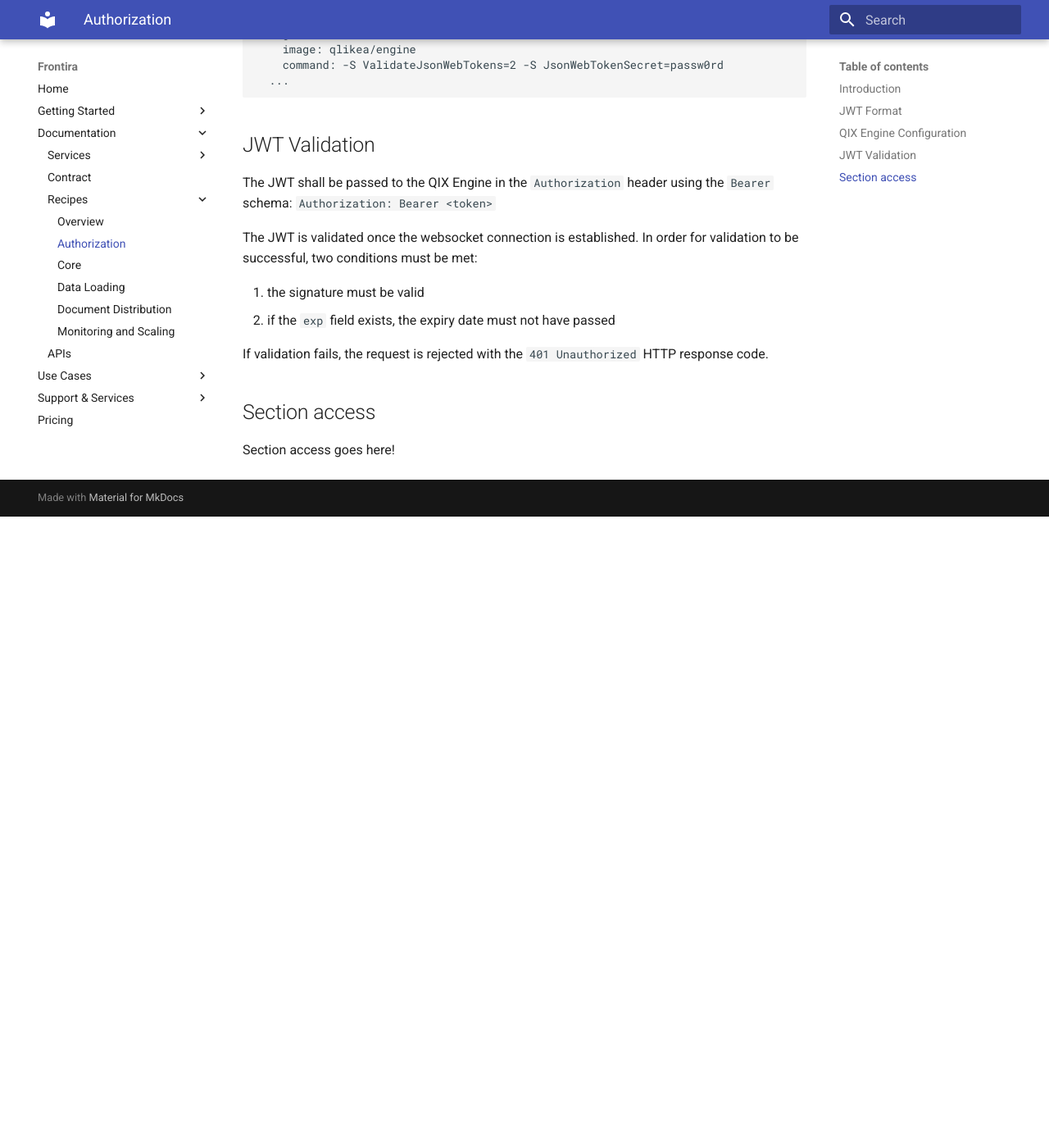
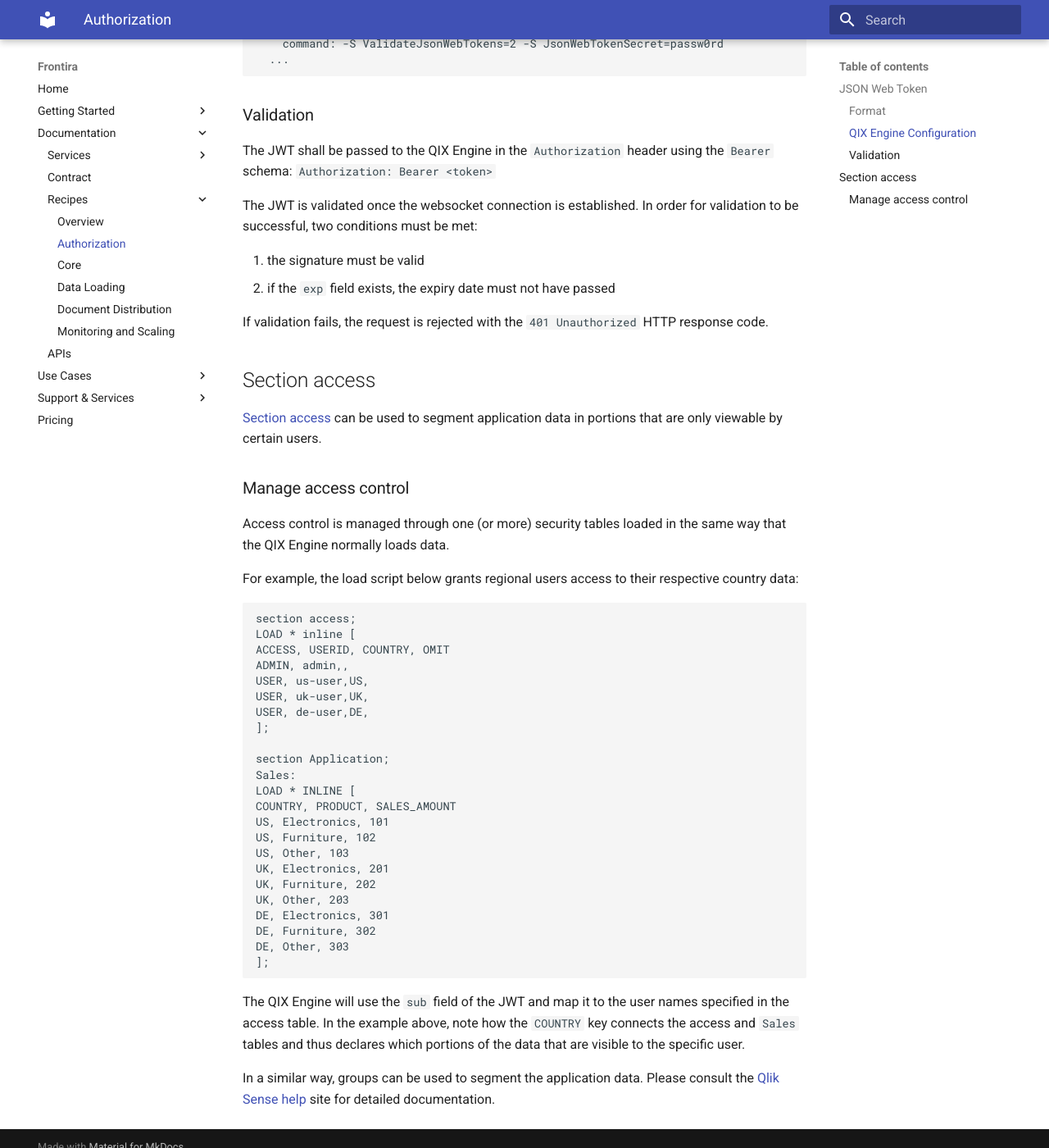
Before and after one commit to qlik-oss/core-website, an MkDocs documentation site: the page built from docs/documentation/recipes/authorization.md, in a window 1280 px wide and 1400 px high, scrolled down 2021 px. Shown: the whole window at 82% size. Built offline with MkDocs 1.6.1 and Material for MkDocs 9.7.7, drawn with Linux system fonts in a browser that asks for light colours; old or Windows-style settings are respelled for this version of MkDocs; before the commit the page ends 2651 px from its top, so only the background shows below that; some of the changed text lies outside the part shown.

Commit message:
Added section access to authorization recipe

````diff
--- a/docs/documentation/recipes/authorization.md
+++ b/docs/documentation/recipes/authorization.md
@@ -1,8 +1,8 @@
 # Authorization Recipe
 
-This recipe explains how the QIX Engine uses JSON Web Tokens to authorize users.
+This recipe explains how the QIX Engine can be configured to manage authenticated users.
 
-## Introduction
+## JSON Web Token
 
 JSON Web Token (JWT) is an open standard for creating access tokens. To read more about the details of JWTs please
 refer to [https://jwt.io/](https://jwt.io/) and [RFC7519](https://tools.ietf.org/html/rfc7519).
@@ -14,7 +14,7 @@ The QIX Engine will use JWTs to:
 - apply data security (i.e. section access)
 - enforce document level access control <---- needs to be verified
 
-## JWT Format
+### Format
 
 A typical JWT consists of three parts (each being [base64url](https://tools.ietf.org/html/rfc4648#section-5)-encoded
 and separated by a dot): `{header}.{payload}.{signature}`.
@@ -51,7 +51,7 @@ algorithms:
 - Elliptic curve: ES256, ES384 and ES512
 - RSA: RS256, RS384 and RS512
 
-## QIX Engine Configuration
+### QIX Engine Configuration
 
 The QIX Engine can be configured to validate JWTs using the following command line parameter:
 
@@ -80,7 +80,7 @@ services:
   ...
 ```
 
-## JWT Validation
+### Validation
 
 The JWT shall be passed to the QIX Engine in the `Authorization` header using the `Bearer` schema:
 `Authorization: Bearer <token>`
@@ -95,4 +95,46 @@ If validation fails, the request is rejected with the `401 Unauthorized` HTTP re
 
 ## Section access
 
-Section access goes here!
+[Section access](http://help.qlik.com/en-US/sense/September2017/Subsystems/Hub/Content/Scripting/Security/manage-security-with-section-access.htm)
+can be used to segment application data in portions that are only viewable by certain users.
+
+### Manage access control
+
+Access control is managed through one (or more) security tables loaded in the same way that the QIX Engine normally
+loads data.
+
+For example, the load script below grants regional users access to their respective country data:
+
+```none
+section access;
+LOAD * inline [
+ACCESS, USERID, COUNTRY, OMIT
+ADMIN, admin,,
+USER, us-user,US,
+USER, uk-user,UK,
+USER, de-user,DE,
+];
+
+section Application;
+Sales:
+LOAD * INLINE [
+COUNTRY, PRODUCT, SALES_AMOUNT
+US, Electronics, 101
+US, Furniture, 102
+US, Other, 103
+UK, Electronics, 201
+UK, Furniture, 202
+UK, Other, 203
+DE, Electronics, 301
+DE, Furniture, 302
+DE, Other, 303
+];
+```
+
+The QIX Engine will use the `sub` field of the JWT and map it to the user names specified in the access table. In the
+example above, note how the `COUNTRY` key connects the access and `Sales` tables and thus declares which portions of
+the data that are visible to the specific user.
+
+In a similar way, groups can be used to segment the application data.
+Please consult the [Qlik Sense help](http://help.qlik.com/en-US/sense/September2017/Subsystems/Hub/Content/Scripting/Security/manage-security-with-section-access.htm)
+site for detailed documentation.
````
